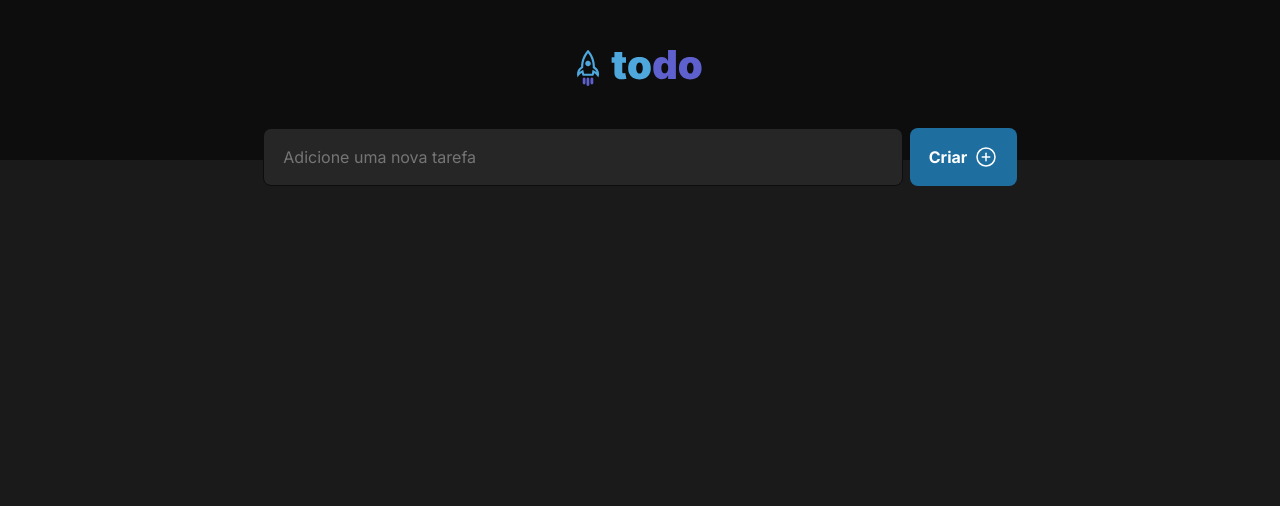
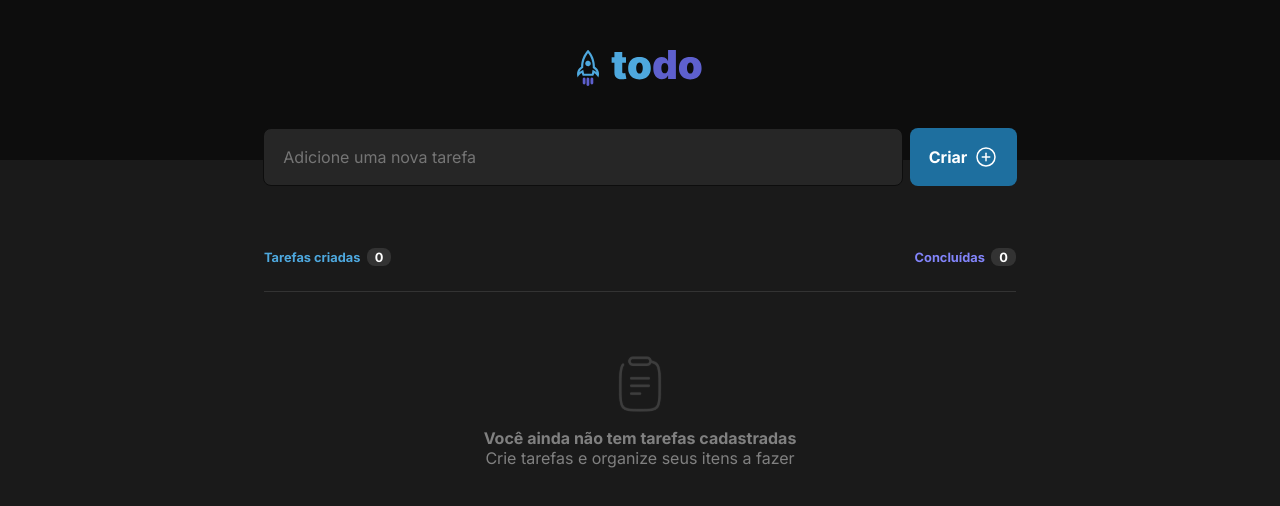
Before and after one commit to jrbytes/01-todo-list, a React (Vite) app: page / in a window 1280 px wide. Shown: the top 506 px of the page. Built offline with nearby package versions, Linux system fonts and the light colour scheme.

Commit message:
adicionado componente de tarefa quando for vazio

```diff
--- a/src/App.tsx
+++ b/src/App.tsx
@@ -1,5 +1,6 @@
 import { Header } from "./components/Header"
 import { Input } from "./components/Input"
+import { Tasks } from "./components/Tasks"
 
 import './global.css'
 
@@ -8,6 +9,7 @@ function App() {
     <>
       <Header />
       <Input />
+      <Tasks />
     </>
   )
 }
--- /dev/null
+++ b/src/components/Tasks.module.css
@@ -0,0 +1,69 @@
+.wrapper {
+  display: flex;
+  justify-content: center;
+  align-items: center;
+
+  margin-top: 4rem;
+}
+
+.header {
+  display: flex;
+  justify-content: space-between;
+  align-items: center;
+
+  width: 49.5rem;
+  padding: 0 20px;
+  margin-bottom: 20px;
+
+  font-size: 0.8rem;
+}
+
+.tasksCreated {
+  color: var(--blue);
+  font-weight: 700;
+}
+
+.tasksCreated span {
+  background-color: var(--gray-400);
+  margin-left: 0.4rem;
+  padding: 0.1rem 0.5rem;
+  font-size: 0.8rem;
+  color: var(--white);
+  border-radius: 8px;
+}
+
+.tasksFinished {
+  color: var(--purple);
+  font-weight: 700;
+}
+
+.tasksFinished span {
+  background-color: var(--gray-400);
+  margin-left: 0.4rem;
+  padding: 0.1rem 0.5rem;
+  font-size: 0.8rem;
+  color: var(--white);
+  border-radius: 8px;
+}
+
+.main {
+  display: flex;
+  justify-content: center;
+  align-items: center;
+}
+
+.empty {
+  border-top: 1px solid var(--gray-400);
+  width: 47rem;
+  margin-top: 0.4rem;
+
+  display: flex;
+  justify-content: center;
+  align-items: center;
+  flex-direction: column;
+}
+
+.empty img {
+  margin-top: 4rem;
+  margin-bottom: 1rem;
+}
--- /dev/null
+++ b/src/components/Tasks.tsx
@@ -0,0 +1,29 @@
+import styles from './Tasks.module.css'
+
+import clipboard from '../assets/clipboard.svg'
+
+export function Tasks() {
+  return (
+    <>
+      <div className={styles.wrapper}>
+        <header className={styles.header}>
+          <div className={styles.tasksCreated}>
+            Tarefas criadas
+            <span>0</span>
+          </div>
+          <div className={styles.tasksFinished}>
+            Concluídas
+            <span>0</span>
+          </div>
+        </header>
+      </div>
+      <main className={styles.main}>
+        <div className={styles.empty}>
+          <img src={clipboard} alt="" />
+          <strong>Você ainda não tem tarefas cadastradas</strong>
+          Crie tarefas e organize seus itens a fazer
+        </div>
+      </main>
+    </>
+  )
+}
```
